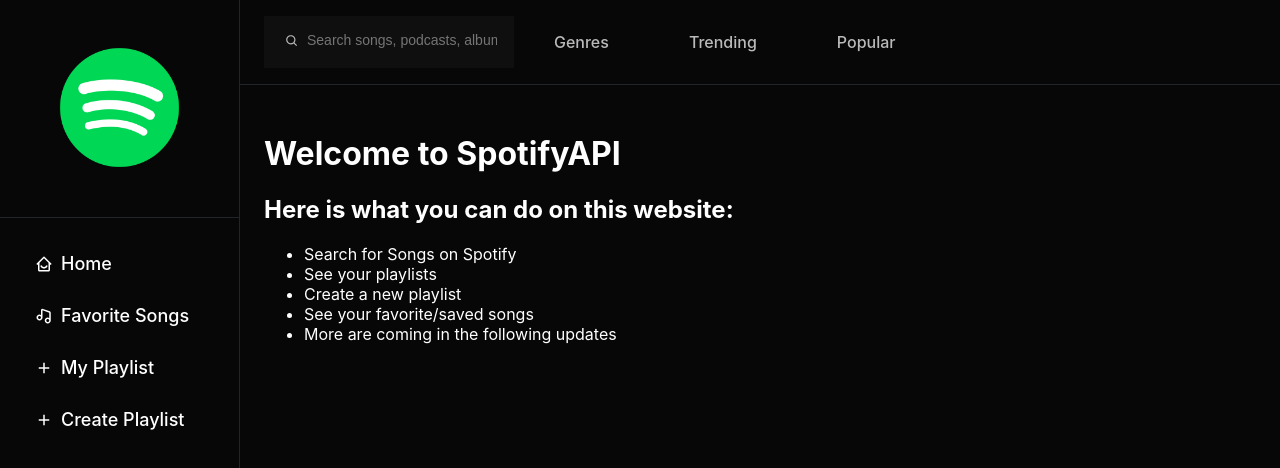
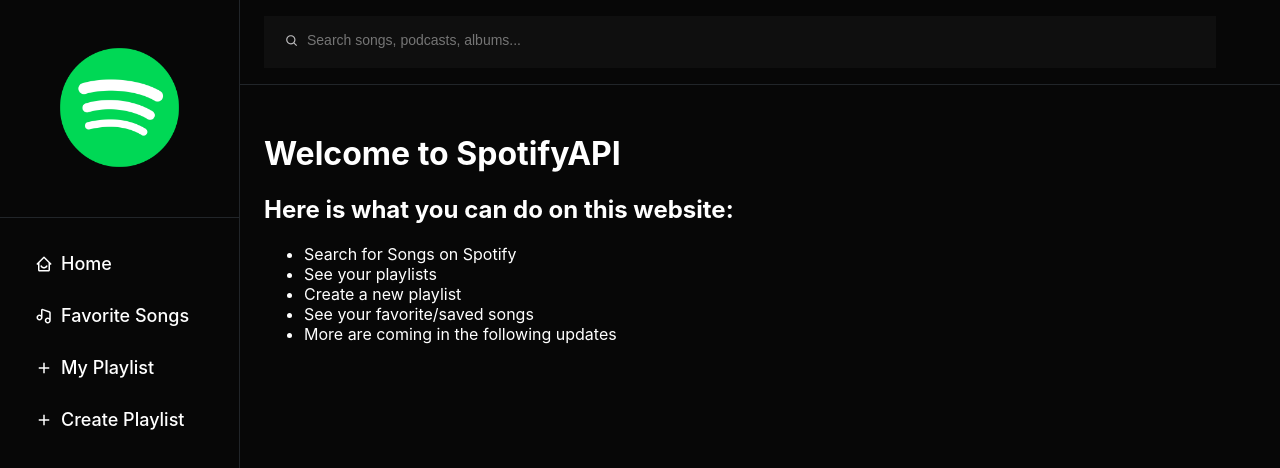
Before and after one commit to alingabriel9598/Jammed, a React (Create React App) app: page / in a window 1280 px wide. Shown: the top 468 px of the page. Built offline with nearby package versions, Linux system fonts and the light colour scheme.

Commit message:
Styling Search Bar, removed NavMenu for now, it will be updated in the future

```diff
--- a/src/comp/Header/NavBar/NavBar.js
+++ b/src/comp/Header/NavBar/NavBar.js
@@ -12,9 +12,9 @@
     <div className={styles.div}>
         <ul className={styles.ul}>
             <li className={styles.li}>
-              <SearchBar onSearch={handleSearch}/>
+              <SearchBar onSearch={handleSearch} className={styles.form}/>
             </li>
-            <li className={styles.li}>
+            {!false ? '' : (<><li className={styles.li}>
                 <NavMenu1 name="Genres"/>
             </li>
             <li className={styles.li}>
@@ -22,7 +22,7 @@
             </li>
             <li className={styles.li}>
                 <NavMenu3 name="Popular"/>
-            </li>
+            </li></>)}
         </ul>
     </div>
   )
--- a/src/comp/Header/NavBar/NavBar.module.css
+++ b/src/comp/Header/NavBar/NavBar.module.css
@@ -17,8 +17,11 @@
     padding: 0;
     margin: 0;
     list-style: none;
+    width: 100% /* To be removed when adding NavMenu */
+
 }
 
 .li {
     margin-right: 40px;
+    width: 100% /* To be removed when adding NavMenu */
 }
--- a/src/comp/Header/NavBar/SearchBar/SearchBar.module.css
+++ b/src/comp/Header/NavBar/SearchBar/SearchBar.module.css
@@ -1,5 +1,5 @@
 .form {
-    width: 250px;
+    width: 100%;
     padding: 5px 15px;
     background: #0F0F0F;
     align-items: center!important;
```
